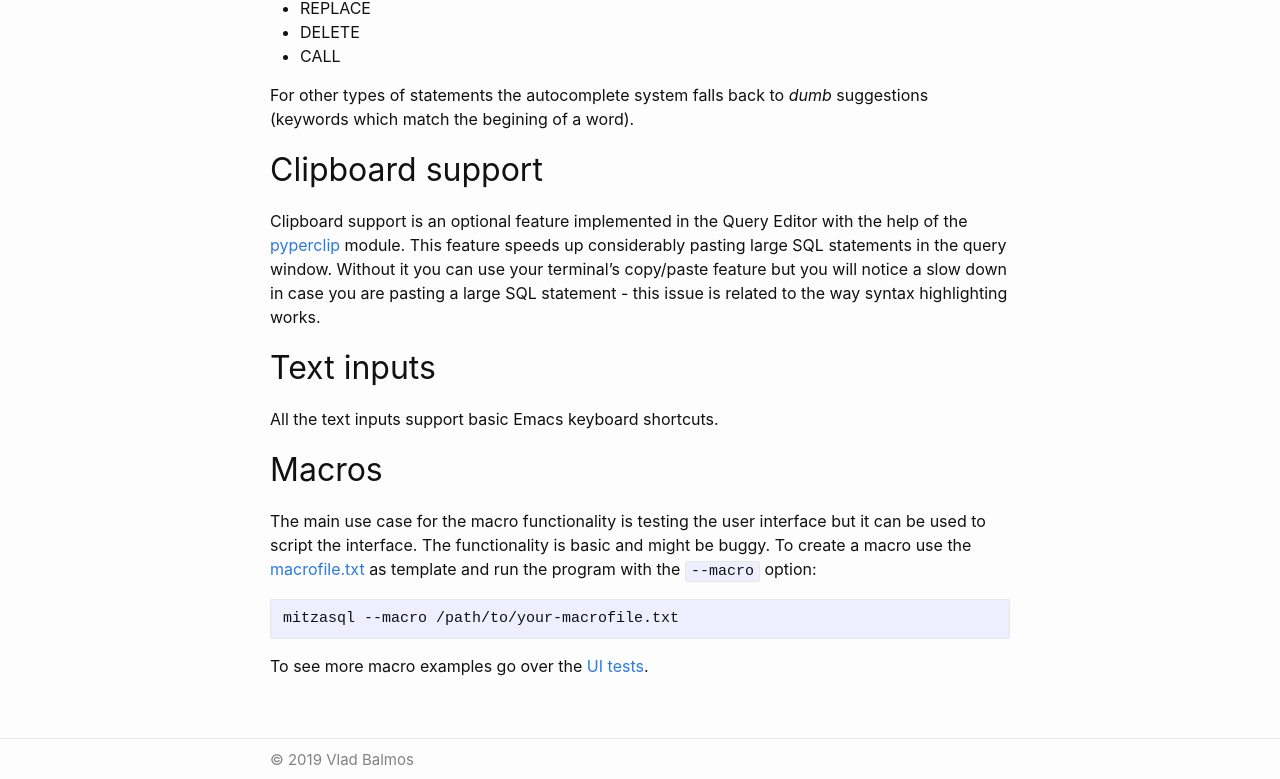
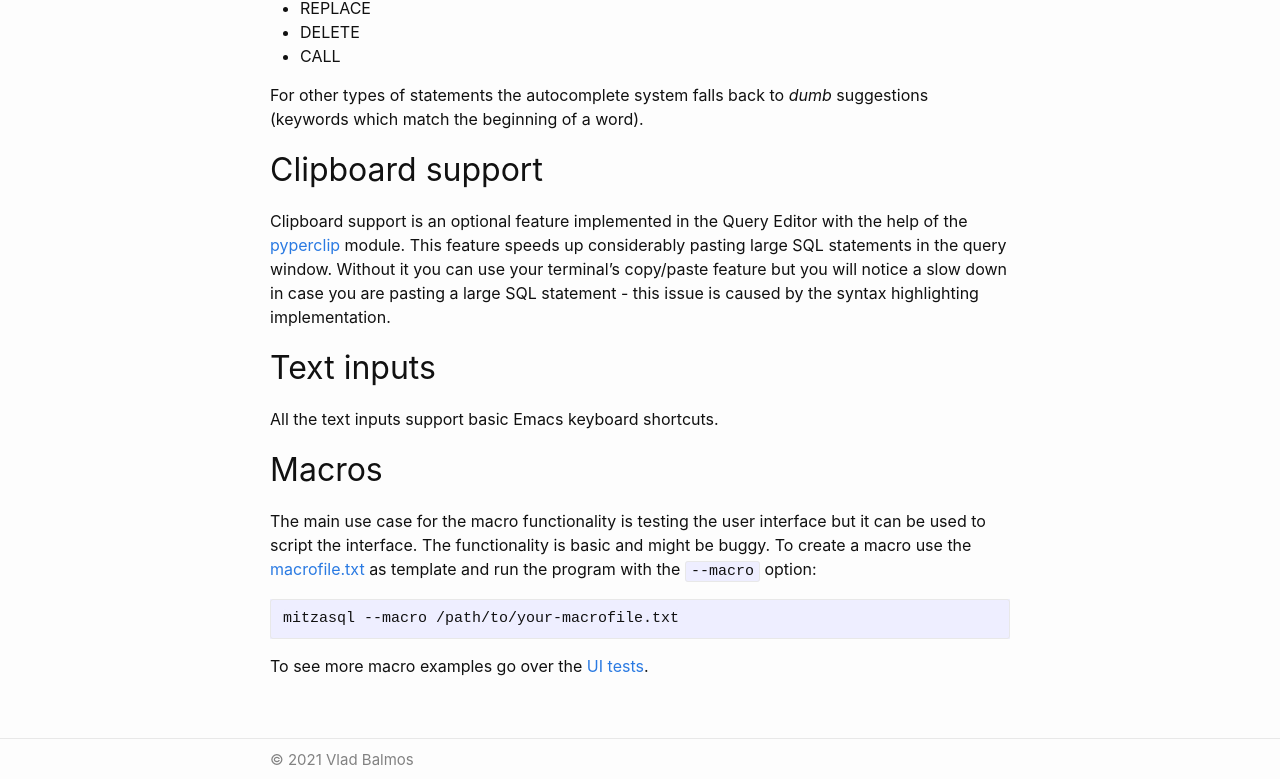
Before and after one commit to vladbalmos/mitzasql, a Jekyll site: the page built from docs/help.md, in a window 1280 px wide and 1400 px high, scrolled down 6230 px. Shown: the part 618-1397 px from the top of the window. Built offline with Jekyll 4.4.1, drawn with Linux system fonts in a browser that asks for light colours.

Commit message:
Fix spelling and update copyright year [ci skip]

```diff
--- a/docs/_includes/footer.html
+++ b/docs/_includes/footer.html
@@ -5,7 +5,7 @@
 
     <div class="footer-col-wrapper">
       <div class="footer-col footer-col-4">
-        &copy; 2019 Vlad Balmos
+        &copy; 2021 Vlad Balmos
       </div>
     </div>
   </div>
--- a/docs/help.md
+++ b/docs/help.md
@@ -499,10 +499,10 @@ The autocomplete feature will suggest keywords and schema object names depending
 - DELETE
 - CALL
 
-For other types of statements the autocomplete system falls back to <em>dumb</em> suggestions (keywords which match the begining of a word).
+For other types of statements the autocomplete system falls back to <em>dumb</em> suggestions (keywords which match the beginning of a word).
 
 ## Clipboard support
-Clipboard support is an optional feature implemented in the Query Editor with the help of the [pyperclip](https://github.com/asweigart/pyperclip) module. This feature speeds up considerably pasting large SQL statements in the query window. Without it you can use your terminal's copy/paste feature but you will notice a slow down in case you are pasting a large SQL statement - this issue is related to the way syntax highlighting works.
+Clipboard support is an optional feature implemented in the Query Editor with the help of the [pyperclip](https://github.com/asweigart/pyperclip) module. This feature speeds up considerably pasting large SQL statements in the query window. Without it you can use your terminal's copy/paste feature but you will notice a slow down in case you are pasting a large SQL statement - this issue is caused by the syntax highlighting implementation.
 
 ## Text inputs
 All the text inputs support basic Emacs keyboard shortcuts.
```
